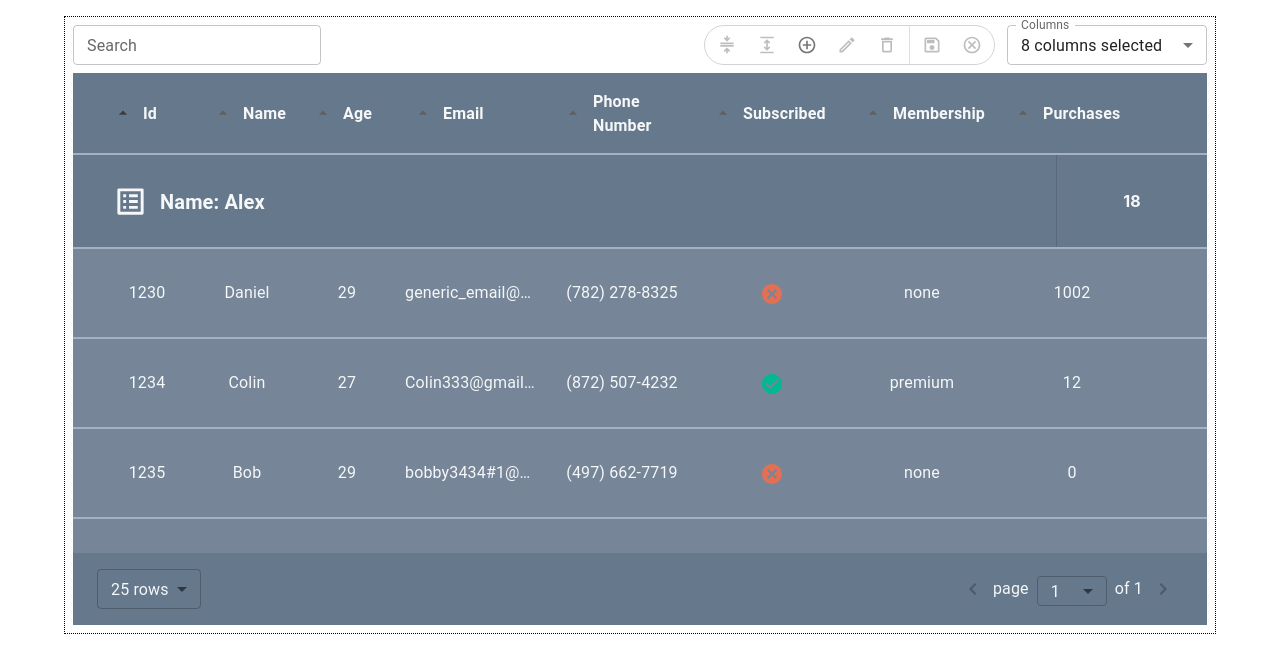
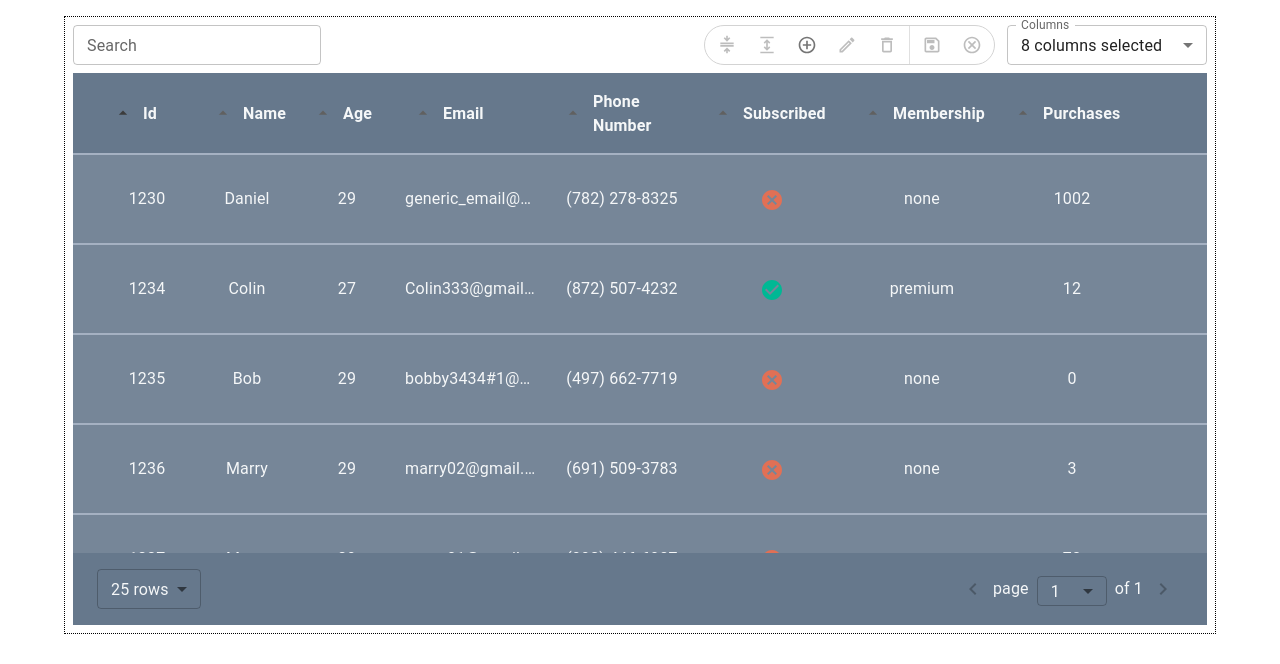
Before and after one commit to talis1999/Custom-table, a React (Create React App) app: page / in a window 1280 px wide. Shown: the top 664 px of the page. Built offline with nearby package versions, Linux system fonts and the light colour scheme.

Commit message:
connecting group row to redux store logic

```diff
--- a/src/components/Rows/GroupRow.tsx
+++ b/src/components/Rows/GroupRow.tsx
@@ -4,20 +4,27 @@ import ListIcon from "@mui/icons-material/ListAltOutlined";
 
 import { useAppDispatch, useAppSelector } from "../../app/hooks";
 import {
+  GroupRow as GroupRowType,
   SelectedRow,
   selectSelectedRow,
   setSelectedRow,
 } from "../../features/data/data";
-import { Column, selectFilteredColumns } from "../../features/columns/columns";
 
-const GroupRow: React.FC = () => {
+interface GroupRowProps {
+  row: GroupRowType;
+}
+
+const GroupRow: React.FC<GroupRowProps> = ({ row }) => {
   const dispatch = useAppDispatch();
-  const columns: Column[] = useAppSelector(selectFilteredColumns);
   const selectedRow: SelectedRow = useAppSelector(selectSelectedRow);
 
   const handleClick = (event: React.MouseEvent<HTMLDivElement>) => {
     dispatch(
-      setSelectedRow({ rowId: "", groupValue: "", upsertModeActive: false })
+      setSelectedRow({
+        rowId: "",
+        groupValue: row.value,
+        upsertModeActive: false,
+      })
     );
   };
   return (
@@ -31,11 +38,11 @@ const GroupRow: React.FC = () => {
         py: 3,
         my: "2px",
         alignItems: "center",
-        //backgroundColor: selectedRow.rowId === row.id ? "#8a9db1" : "#768698",
+        backgroundColor:
+          selectedRow.groupValue === row.value ? "#778ba2" : "#66788c",
         borderWidth: 0,
         transition: "background-color 0.3s ease",
         ":hover": { bgcolor: "#778ba2", cursor: "pointer" },
-        backgroundColor: "#66788c",
       }}
       onClick={handleClick}
     >
@@ -45,7 +52,7 @@ const GroupRow: React.FC = () => {
           variant="h6"
           sx={{ fontWeight: "bold", position: "relative", top: "1px" }}
         >
-          {`${"Name"}: ${"Alex"}`}
+          {`${row.columnTitle}: ${row.value}`}
         </Typography>
       </Box>
       <Divider sx={{ my: -3 }} orientation="vertical" flexItem />
@@ -60,7 +67,7 @@ const GroupRow: React.FC = () => {
           boxSizing: "border-box",
         }}
       >
-        {18}
+        {row.rowsCount}
       </Box>
     </Paper>
   );
--- a/src/components/Rows/Rows.tsx
+++ b/src/components/Rows/Rows.tsx
@@ -2,11 +2,14 @@ import React from "react";
 import { Box } from "@mui/material";
 
 import { useAppSelector } from "../../app/hooks";
-import { selectPaginatedRows } from "../../features/data/data";
+import {
+  Row as RowType,
+  GroupRow as GroupRowType,
+  selectPaginatedRows,
+} from "../../features/data/data";
 
 import Row from "./Row";
 import GroupRow from "./GroupRow";
-import { Row as RowType } from "../../features/data/data";
 
 const Rows: React.FC = () => {
   const rows = useAppSelector(selectPaginatedRows);
@@ -20,13 +23,15 @@ const Rows: React.FC = () => {
         backgroundColor: "#a5b1c2",
       }}
     >
-      <GroupRow />
       {Boolean(rows.length) &&
         rows.map((row) =>
           Boolean(row.id) ? (
             <Row key={`row-${row.id}`} row={row as RowType} />
           ) : (
-            <GroupRow />
+            <GroupRow
+              key={`group-row-${row.value}`}
+              row={row as GroupRowType}
+            />
           )
         )}
     </Box>
--- a/src/features/data/data.ts
+++ b/src/features/data/data.ts
@@ -15,6 +15,7 @@ export interface Row {
 export interface GroupRow {
   [columnId: string]: string | number | boolean;
   columnTitle: string;
+  value: string;
   rowsCount: number;
 }
 
--- a/src/features/data/utils.ts
+++ b/src/features/data/utils.ts
@@ -81,6 +81,7 @@ export const groupRows = (
   const groupedRows: GroupRow[] = Object.keys(tempGroupedValues).map((key) => ({
     [sortByColumn.columnId]: stringToSelectedType(key, sortByColumnValueType),
     columnTitle: sortByColumn.columnTitle,
+    value: key,
     rowsCount: tempGroupedValues[key],
   }));
   // step 4 - return both (will be sorted later)
```
